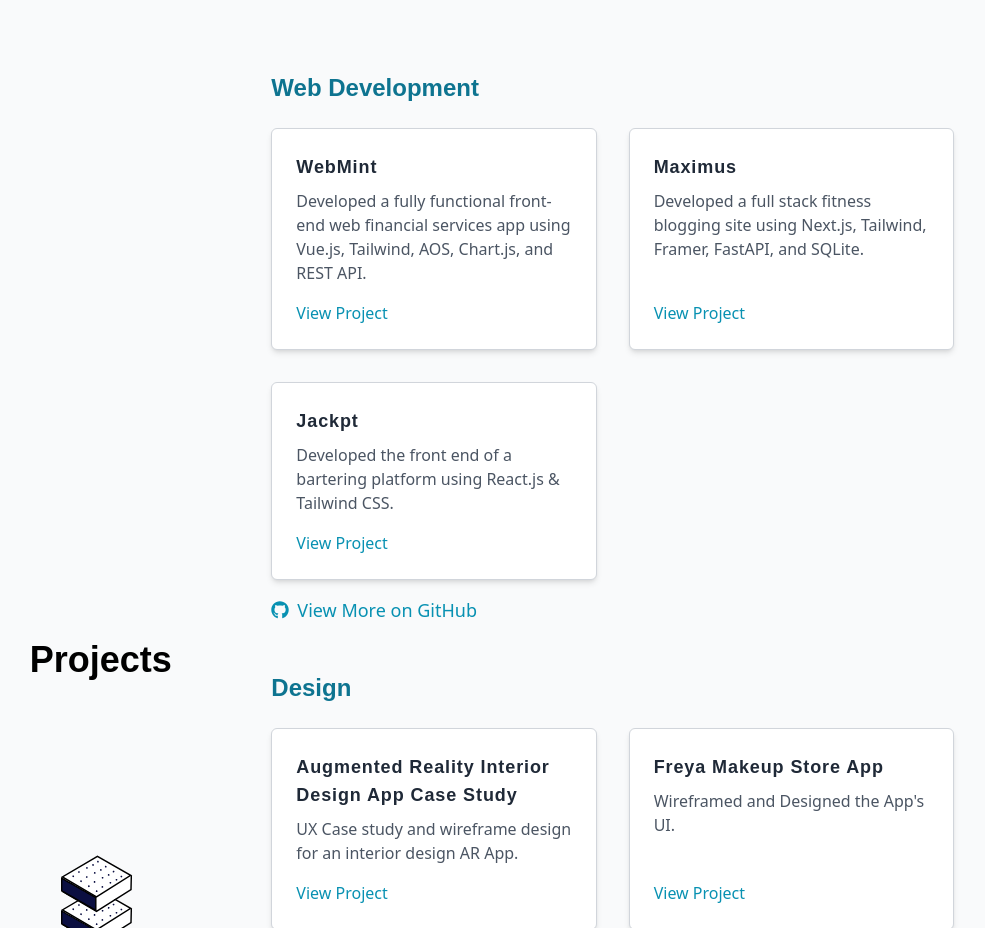
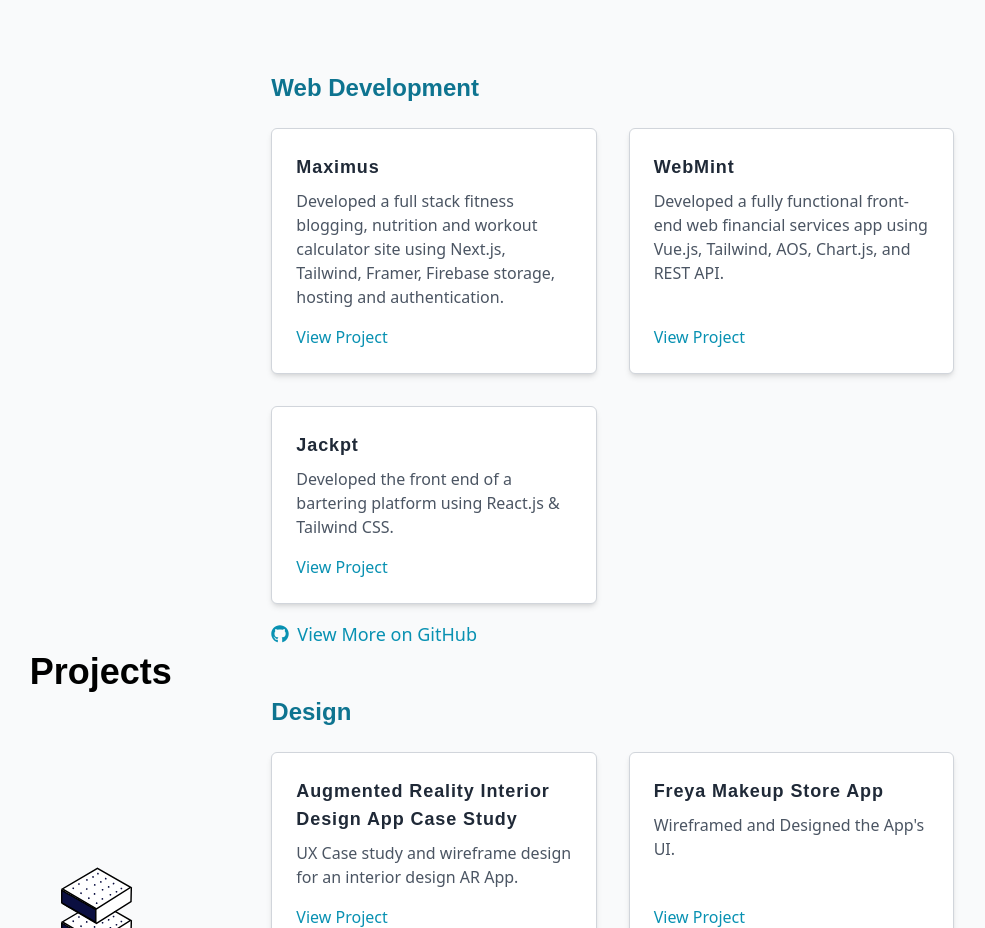
Before and after one commit to azmainm/portfolio-website, a React (Create React App) app: page / in a window 1280 px wide. Shown: the part 940-1868 px from the top of the page, without its empty margins (198-1183 px from the left). Built offline with nearby package versions, Linux system fonts and the light colour scheme.

Commit message:
Update Projects.js

```diff
--- a/src/components/Projects.js
+++ b/src/components/Projects.js
@@ -19,14 +19,14 @@ export default function Projects() {
           <h2 className="text-2xl font-bold mb-6 text-cyan-700 font-orbitron">Web Development</h2>
           <div className="grid grid-cols-1 md:grid-cols-2 gap-8">
             <ProjectCard
+              title="Maximus"
+              description="Developed a full stack fitness blogging, nutrition and workout calculator site using Next.js, Tailwind, Framer, Firebase storage, hosting and authentication."
+              link="https://maximus-fit.vercel.app/"
+            />
+            <ProjectCard
               title="WebMint"
               description="Developed a fully functional front-end web financial services app using Vue.js, Tailwind, AOS, Chart.js, and REST API."
               link="https://webmint-money.vercel.app/"
-            />
-            <ProjectCard
-              title="Maximus"
-              description="Developed a full stack fitness blogging site using Next.js, Tailwind, Framer, FastAPI, and SQLite."
-              link="https://maximus-phi.vercel.app/"
             />
             <ProjectCard
               title="Jackpt"
```
